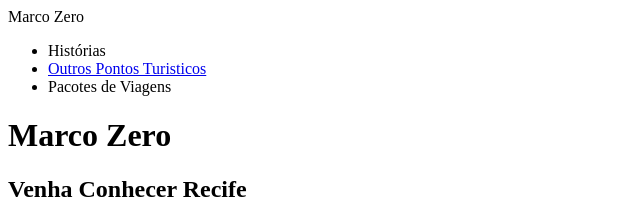
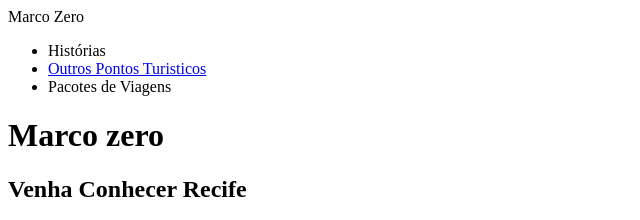
Before and after one commit to fernanda418/aularecife, a plain HTML site: page index.html in a window 1280 px wide. Shown: the top 220 px of the page, 0-640 px from the left. Drawn offline with Linux system fonts and the light colour scheme.

Commit message:
atulaização recife

```diff
--- a/index.html
+++ b/index.html
@@ -15,7 +15,7 @@
         </ul>
     </header>
     <main>
-        <h1>Marco Zero</h1>
+        <h1>Marco zero</h1>
         <h2>Venha Conhecer Recife</h2>
         <img src="imagens/paisagem.jpg" alt="Foto de Recife">
         <p>
```
